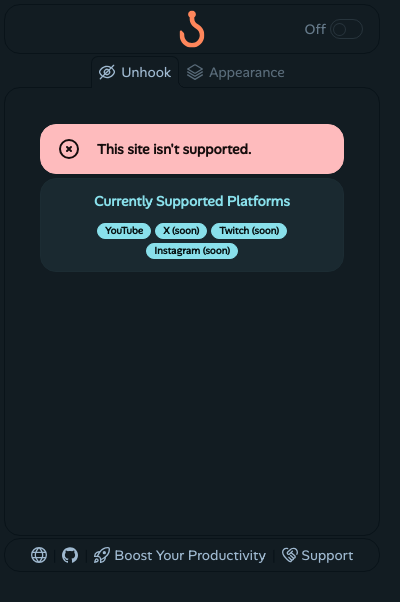
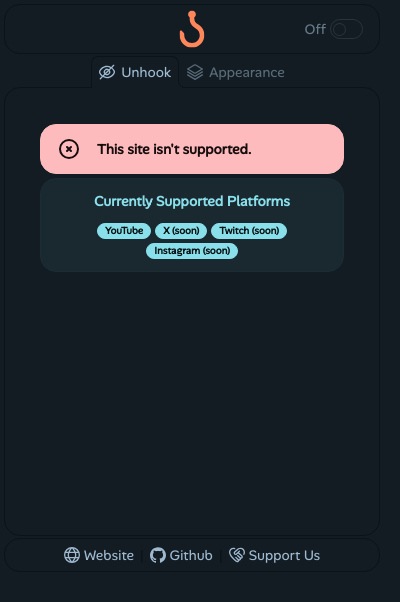
Before and after one commit to Byte-Bout/productive-web, a browser extension: page src/popup/popup.html in a window 400 px wide. Drawn offline with Linux system fonts and the light colour scheme.

Commit message:
style: remove link from footer

```diff
--- a/src/popup/popup.html
+++ b/src/popup/popup.html
@@ -88,22 +88,19 @@
     <!-- Footer -->
     <div
       class="font-family-AlanSans border-base-300 rounded-box flex h-[2.125rem] w-full flex-row items-center justify-center gap-1 border px-5 text-sm">
-      <a href="https://productiveweb.co" target="_blank" class="flex items-center">
+      <a href="https://productiveweb.co" target="_blank" class="flex items-center gap-1">
         <img src="/public/interface-icons/globe.svg" alt="website" class="fill-base-content h-4 w-4" />
+        <p class="text-center">Website</p>
       </a>
       <p class="text-base-300 px-0.5">|</p>
-      <a href="https://github.com/byte-bout/productive-web" target="_blank" class="flex items-center">
+      <a href="https://github.com/byte-bout/productive-web" target="_blank" class="flex items-center gap-1">
         <img src="/public/interface-icons/github.svg" alt="github" class="fill-base-content h-4 w-4" />
-      </a>
-      <p class="text-base-300 px-0.5">|</p>
-      <a href="https://gum.co/u/gkqtokv9" target="_blank" class="flex flex-row items-center gap-1">
-        <img src="/public/interface-icons/rocket.svg" alt="rocket" class="fill-base-content h-4 w-4" />
-        <p class="text-center">Boost Your Productivity</p>
+        <p class="text-center">Github</p>
       </a>
       <p class="text-base-300 px-0.5">|</p>
       <a href="https://productiveweb.co/support" target="_blank" class="flex flex-row items-center gap-1">
         <img src="/public/interface-icons/support.svg" alt="support" class="fill-base-content h-4 w-4" />
-        <p class="text-center">Support</p>
+        <p class="text-center">Support Us</p>
       </a>
     </div>
   </body>
```
